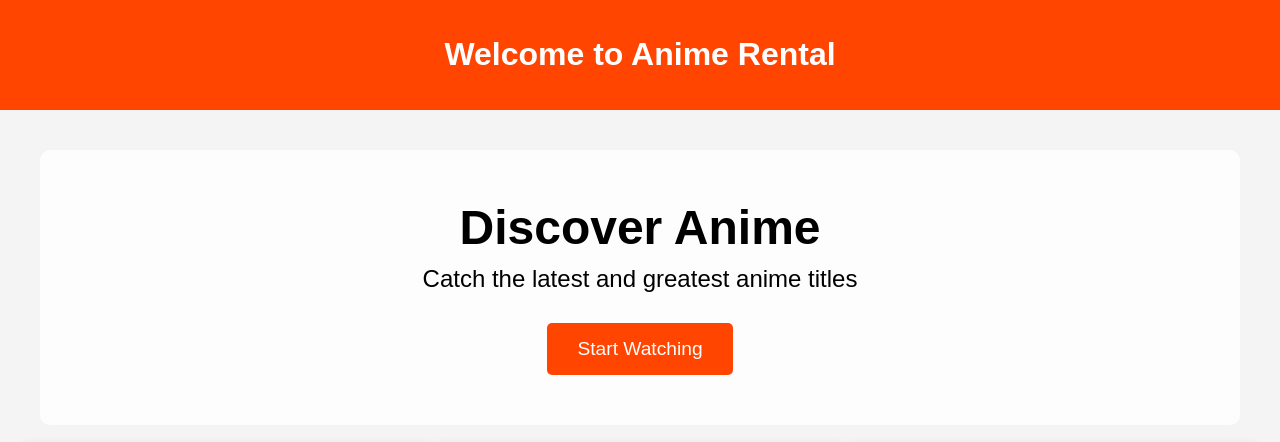
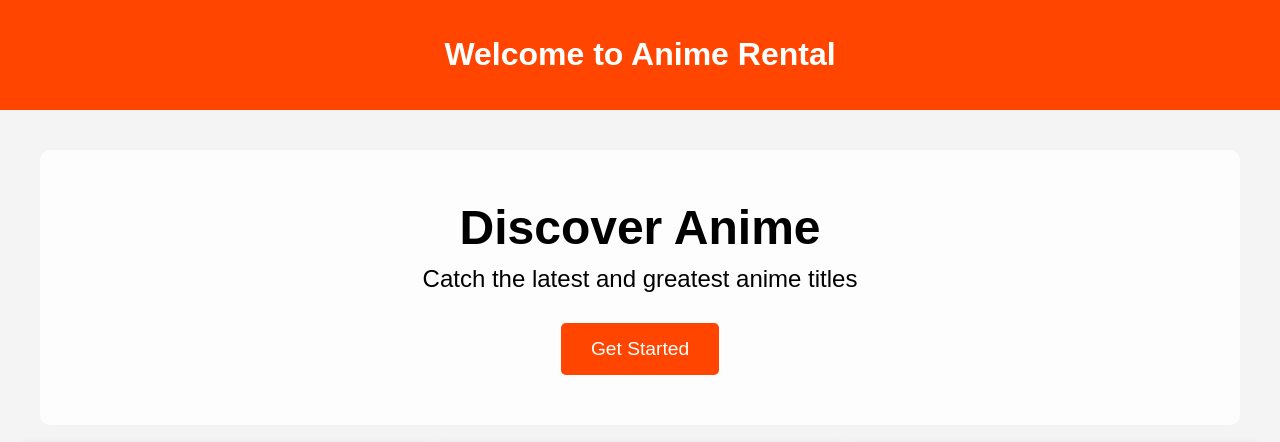
Before and after one commit to Yajj05/ADET-Compilations, a plain HTML site: page index.html in a window 1280 px wide. Shown: the top 442 px of the page. Drawn offline with Linux system fonts and the light colour scheme.

Commit message:
index.html

```diff
--- a/index.html
+++ b/index.html
@@ -83,7 +83,7 @@
         <div class="hero">
             <h1>Discover Anime</h1>
             <p>Catch the latest and greatest anime titles</p>
-            <a href="#cta" class="cta-button">Start Watching</a>
+            <a href="#cta" class="cta-button">Get Started</a>
         </div>
         <div class="features">
             <div class="feature">
```
